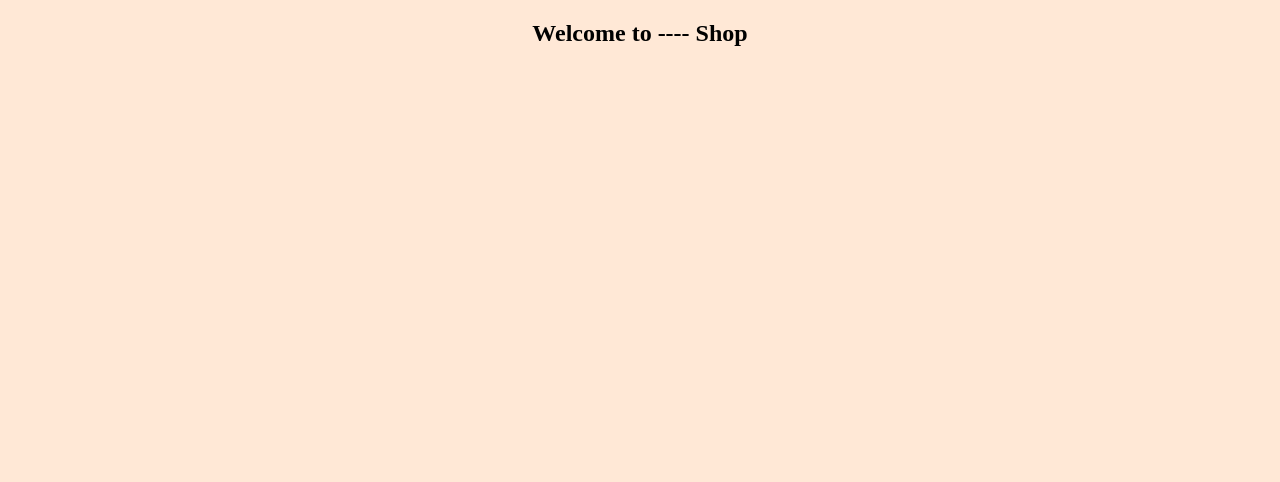
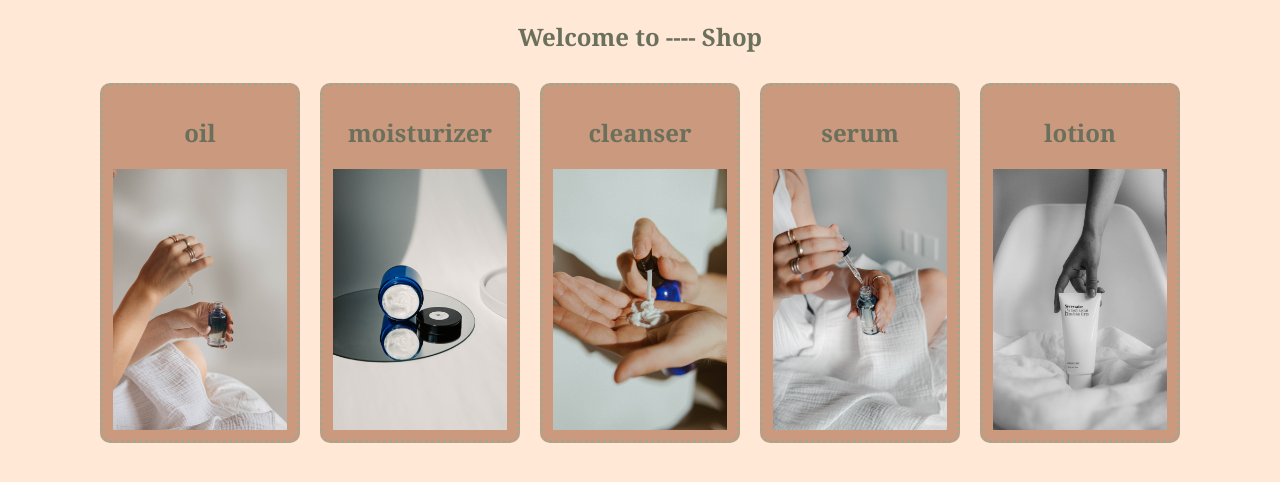
Before and after one commit to abrielcleaver/e-commerce-project, a website with bundled scripts: page index.html in a window 1280 px wide. Built offline with nearby package versions, Linux system fonts and the light colour scheme.

Commit message:
add assets, update data model, and add render function

```diff
--- a/app.js
+++ b/app.js
@@ -7,4 +7,12 @@
   // use user input to update state
   // update DOM to reflect the new state
 
+  import {renderProduct} from './render-product.js';
   import { products } from './products.js';
+
+  const productList = document.getElementById('product-list');
+
+  for (let product of products ){
+    const productCard = renderProduct(product);
+    productList.append(productCard);
+  }
--- a/products.js
+++ b/products.js
@@ -2,10 +2,42 @@ export const products = [
     {
         id: '1',
         name: 'oil',
+        img: 'assets/mathilde-langevin-FDRaYqiTY1k-unsplash.jpg',
+        description: 'skin oil',
+        type: 'skincare',
+        price: 16
+
+    },
+    {
+        id: '2',
+        name: 'moisturizer',
+        img: 'assets/mathilde-langevin-xAEkkCWfM9I-unsplash.jpg',
+        description: 'skin oil',
+        type: 'skincare',
+        price: 12
+    },
+    {
+        id: '3',
+        name: 'cleanser',
+        img: 'assets/mathilde-langevin-sMUqC7icx7g-unsplash.jpg',
+        description: 'face cleanser',
+        type: 'skincare',
+        price: 15
+    },
+    {
+        id: '4',
+        name: 'serum',
         img: 'assets/mathilde-langevin-Pv7SK92At0o-unsplash.jpg',
         description: 'skin oil',
         type: 'skincare',
-        price: '10',
-
+        price: 10
+    },
+    {
+        id: '5',
+        name: 'lotion',
+        img: 'assets/mathilde-langevin-Msb7Wotyq0Q-unsplash.jpg',
+        description: 'face and hand lotion',
+        type: 'skincare',
+        price: 20
     }
-]
+];
--- /dev/null
+++ b/render-product.js
@@ -0,0 +1,13 @@
+export function renderProduct(products){
+    const productCard = document.createElement('div');
+    productCard.classList.add('product-card');
+
+    const productHeader = document.createElement('h2');
+    productHeader.textContent = products.name;
+
+    const img = document.createElement('img');
+    img.src = products.img;
+
+    productCard.append(productHeader, img);
+    return productCard;
+}
--- a/styles/style.css
+++ b/styles/style.css
@@ -13,6 +13,11 @@ body {
     text-align: center;
 }
 
+h1, h2 {
+    font-family: Georgia, sans-serif;
+    font-weight: bold;
+    color: var(--color-6);
+}
 
 #product-list {
     display: flex;
@@ -20,3 +25,20 @@ body {
     flex-wrap: wrap;
     justify-content: center;
 }
+
+.product-card {
+    border: 3px dotted var(--color-5);
+    background-color: var(--color-2);
+    border-radius: 10px;
+    width: 200px;
+    display: flex;
+    flex-direction: column;
+    align-items: center;
+    justify-content: space-between;
+    margin: 10px;
+    padding: 10px;
+}
+
+.product-card img {
+    width: 100%;
+}
```
Also changed, not shown: assets/mathilde-langevin-FDRaYqiTY1k-unsplash.jpg (added), assets/mathilde-langevin-Msb7Wotyq0Q-unsplash.jpg (added), assets/mathilde-langevin-sMUqC7icx7g-unsplash.jpg (added), assets/mathilde-langevin-xAEkkCWfM9I-unsplash.jpg (added), styles/render-product.js (deleted).
